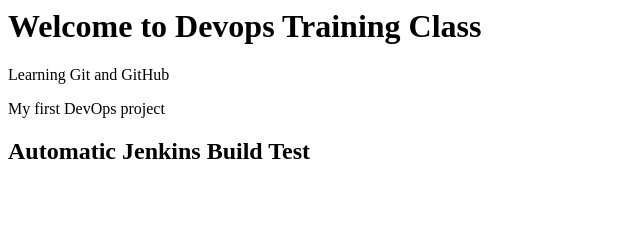
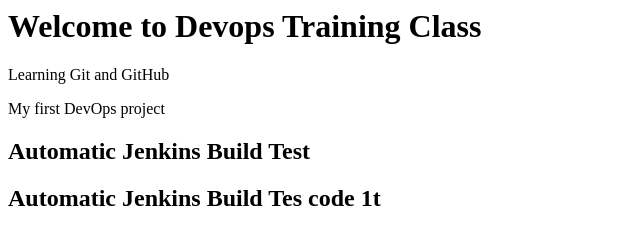
Before and after one commit to sharunisha20/devops-training, a plain HTML site: page index.html in a window 1280 px wide. Shown: the whole page, without its empty margins (0-640 px from the left). Drawn offline with Linux system fonts and the light colour scheme.

Commit message:
Test automatic Jenkins build

```diff
--- a/index.html
+++ b/index.html
@@ -3,3 +3,4 @@ Learning Git and GitHub
 <p>My first DevOps project</p>
 
 <h2>Automatic Jenkins Build Test</h2>
+<h2>Automatic Jenkins Build Tes code 1t</h2>
```
